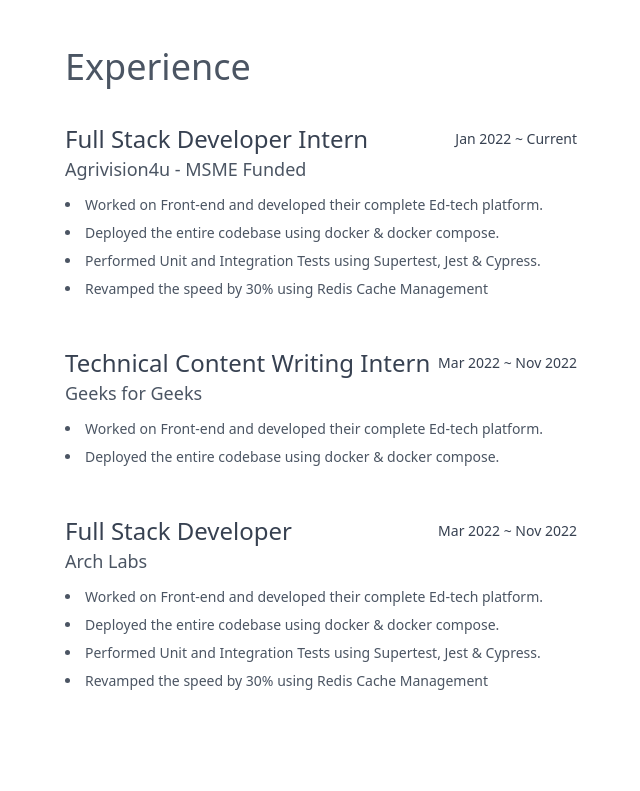
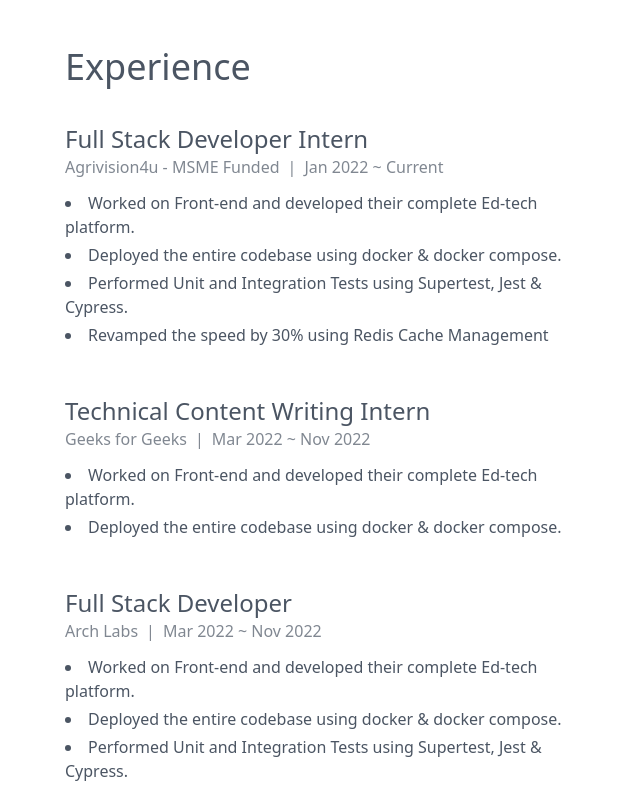
Before and after one commit to kunals131/kunal-portfolio, a Next.js app: page / in a window 1280 px wide. Shown: the part 1000-1791 px from the top of the page, without its empty margins (255-895 px from the left). Built offline with nearby package versions, Linux system fonts and the light colour scheme.

Commit message:
fix: experience item css

```diff
--- a/src/components/Home/ExperienceItem.tsx
+++ b/src/components/Home/ExperienceItem.tsx
@@ -6,16 +6,16 @@
 const ExperienceItem = (props:IExperience) => {
   return (
     <div className='my-6'>
-        <div className='text-2xl max-sm:text-xl max-sm:flex-col text-gray-700 dark:text-gray-200 font-thin flex items-start justify-between w-full'>
-            <span >{props.title}</span>
-            <div className='text-sm pt-[6px] max-sm:pt-0 max-sm:text-xs max-sm:opacity-60'>{props.duration}</div>
+      <article className=' text-gray-600 dark:text-gray-300 '>
+        <h2 className='font-normal max-sm:text-xl text-2xl'>{props.title}</h2>
+        <div className='flex  text-base max-sm:text-sm max-sm:gap-1 opacity-70 items-center  gap-2'>
+          <p className='max-sm:truncate'>{props.company}</p>|
+          <p className='max-sm:shrink-0'>{props.duration}</p>
         </div>
-        <div className='mt-0 dark:text-gray-400 text-lg max-sm:mt-2 font-[300]'>{props.company}</div>
-        <ul className='flex text-sm mt-3 max-sm:mt-1 items-start list-disc list-inside flex-col space-y-2'>
-            {props.description.map((text,idx)=>(
-                <li key={idx}>{text}</li>
-            ))}
+        <ul className='mt-3 max-sm:text-sm max-sm:list-outside list-inside list-disc text-gray-600 dark:text-gray-300 font-light text-base space-y-1'>
+          {props.description.map(item=><li>{item}</li>)}
         </ul>
+      </article>
     </div>
   )
 }
```
